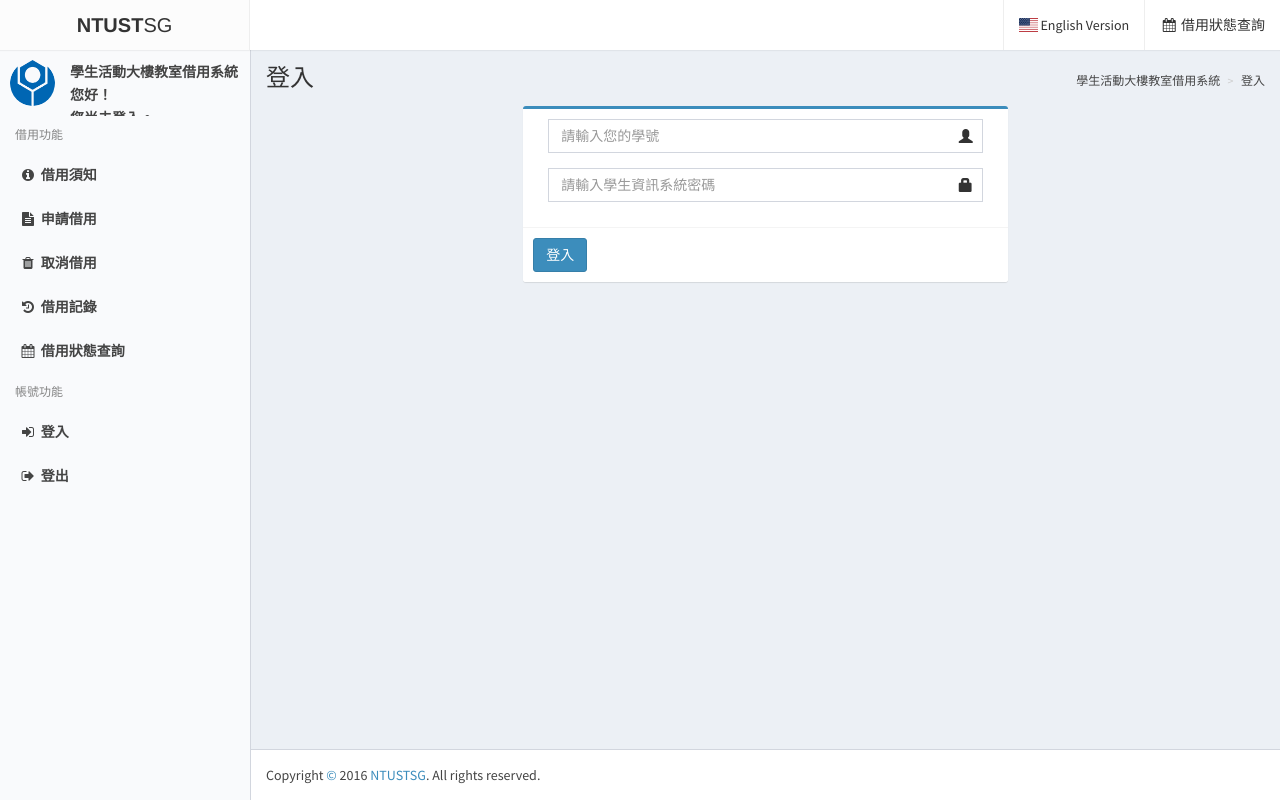
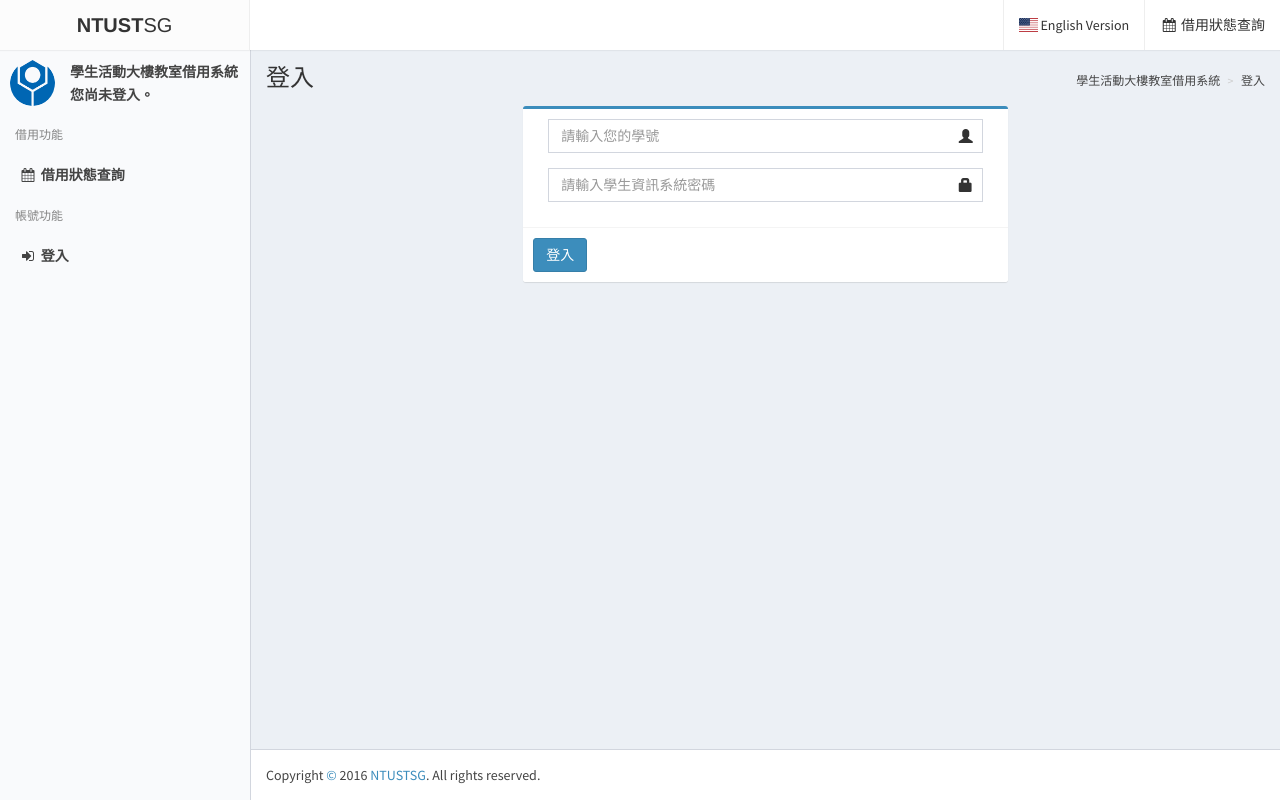
Before and after one commit to Alexius-Huang/NTUST-Classroom-Application-System, a CodeIgniter app: page /database/main_authentication/signin in a window 1280 px wide. Run offline with CodeIgniter, Linux system fonts and the light colour scheme; some libraries are stand-ins or nearby versions.

Commit message:
Notice system complete

```diff
--- a/application/controllers/Main_authentication.php
+++ b/application/controllers/Main_authentication.php
@@ -17,15 +17,12 @@ class Main_authentication extends WEB_Controller {
   }
 
   public function signin() {
-    $view = array(
-      'signin_failure' => FALSE,
-      'signin_success' => FALSE
-    );
+    $view = array('signin_failure' => FALSE);
 
     if ($post = $this->input->post()) {
       if ($this->main_session_model->verify_student($post['studentID'], $post['password'])) {
         $this->main_session_model->student_signin($post['studentID']);
-        $view['signin_success'] = TRUE;
+        redirect('main/apply_notice');
       } else $view['signin_failure'] = TRUE;
     }
     $this->load->view('authentication/main_signin_view', $view);
@@ -37,7 +34,6 @@ class Main_authentication extends WEB_Controller {
   }
 
   // 教室借用狀態
-  public function status() {
-
+  public function classroom_status() {
   }
 }
--- a/application/helpers/general_helper.php
+++ b/application/helpers/general_helper.php
@@ -9,11 +9,10 @@ if ( ! function_exists('render_icon')) {
 if ( ! function_exists('get_ip')) {
   function get_ip() {
     if ( ! empty($_SERVER['HTTP_CLIENT_IP'])){
-      $ip = $_SERVER['HTTP_CLIENT_IP'];
+      return $_SERVER['HTTP_CLIENT_IP'];
     } else if ( ! empty($_SERVER['HTTP_X_FORWARDED_FOR'])){
-      $ip = $_SERVER['HTTP_X_FORWARDED_FOR'];
-    } else $ip = $_SERVER['REMOTE_ADDR'];
-    return $ip;
+      return $_SERVER['HTTP_X_FORWARDED_FOR'];
+    } else return $_SERVER['REMOTE_ADDR'];
   }
 }
 
--- a/application/models/Admin_model.php
+++ b/application/models/Admin_model.php
@@ -72,6 +72,7 @@ class Admin_model extends CI_Model {
           'id'          => $admin['id'],
           'account'     => $admin['account'],
           'status'      => $admin['status'],
+          'admin'       => TRUE,
           'last_signin' => time()
         );
         $this->session->set_userdata($admin_session);
--- a/application/views/themes/main.php
+++ b/application/views/themes/main.php
@@ -64,21 +64,30 @@
             <img src="<?php echo base_url(); ?>assets/images/logo.png" class="img-circle" alt="NTUST Logo" />
           </div>
           <div class="pull-left info">
-            <p><a href="/zh-tw" class="site-title">學生活動大樓教室借用系統</a></p>
-            <p id="user_information"><span></span> 您好！</p>
-            <p id="not_login">您尚未登入。</p>
+            <p><a href="/" class="site-title">學生活動大樓教室借用系統</a></p>
+            <?php if ($this->session->userdata('signin')): ?>
+              <p id="user_information"><span><?php echo $this->session->userdata('studentID'); ?></span> 您好！</p>
+            <?php else: ?>
+              <p id="not_login">您尚未登入。</p>
+            <?php endif; ?>
           </div>
         </div>
         <ul class="sidebar-menu">
           <li class="header">借用功能</li>
-          <li class="nav-notice"><a href="notice.shtml"><?php echo render_icon('info-circle'); ?> 借用須知</a></li>
-          <li class="nav-apply"><a href="apply.shtml"><?php echo render_icon('file-text'); ?> 申請借用</a></li>
-          <li class="nav-cancel"><a href="cancel.shtml"><?php echo render_icon('trash'); ?> 取消借用</a></li>
-          <li class="nav-record"><a href="record.shtml"><?php echo render_icon('history'); ?> 借用記錄</a></li>
-          <li class="nav-status"><a href="status.shtml"><?php echo render_icon('calendar'); ?> 借用狀態查詢</a></li>
+          <?php if ($this->session->userdata('signin')): ?>
+            <li class="nav-notice"><a href="<?php echo base_url(); ?>main/apply_notice"><?php echo render_icon('info-circle'); ?> 借用須知</a></li>
+            <li class="nav-apply"><a href="<?php echo base_url(); ?>main/apply_new"><?php echo render_icon('file-text'); ?> 申請借用</a></li>
+            <li class="nav-cancel"><a href="<?php echo base_url(); ?>main/apply_delete"><?php echo render_icon('trash'); ?> 取消借用</a></li>
+            <li class="nav-record"><a href="<?php echo base_url(); ?>main/apply_record"><?php echo render_icon('history'); ?> 借用記錄</a></li>
+          <?php endif; ?>
+          <li class="nav-status"><a href="<?php echo base_url(); ?>main_authentication/classroom_status"><?php echo render_icon('calendar'); ?> 借用狀態查詢</a></li>
+
           <li class="header">帳號功能</li>
-          <li class="nav-login"><a href="login.shtml"><?php echo render_icon('sign-in'); ?> 登入</a></li>
-          <li class="nav-logout"><a href="javascript:logout();"><?php echo render_icon('sign-out'); ?> 登出</a></li>
+          <?php if ($this->session->userdata('signin')): ?>
+            <li class="nav-logout"><a href="<?php echo base_url(); ?>main_authentication/signout"><?php echo render_icon('sign-out'); ?> 登出</a></li>
+          <?php else: ?>
+            <li class="nav-login"><a href="<?php echo base_url(); ?>main_authentication/signin"><?php echo render_icon('sign-in'); ?> 登入</a></li>
+          <?php endif; ?>
         </ul>
       </section>
     </aside>
```
Also changed, not shown: application/controllers/Main.php (added, +42 -0 lines), application/views/main/apply_notice.php (added, +26 -0 lines), application/models/Main_session_model.php (line endings or trailing spaces).
